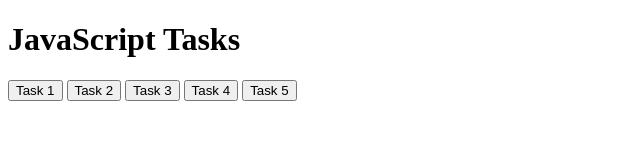
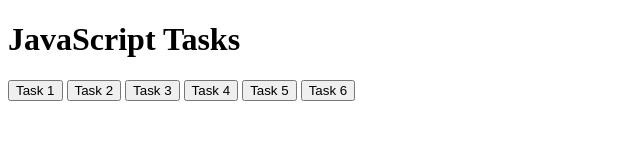
Before and after one commit to PrakashTheDev/javascript-task, a plain HTML site: page index.html in a window 1280 px wide. Shown: the whole page, without its empty margins (0-640 px from the left). Drawn offline with Linux system fonts and the light colour scheme.

Commit message:
task 6 added

```diff
--- a/index.html
+++ b/index.html
@@ -11,6 +11,7 @@
   <button onclick="loadTask('task3.js')">Task 3</button>
   <button onclick="loadTask('task4.js')">Task 4</button>
   <button onclick="loadTask('task5.js')">Task 5</button>
+  <button onclick="loadTask('task6.js')">Task 6</button>
 
   <script>
     function loadTask(file) {
```
